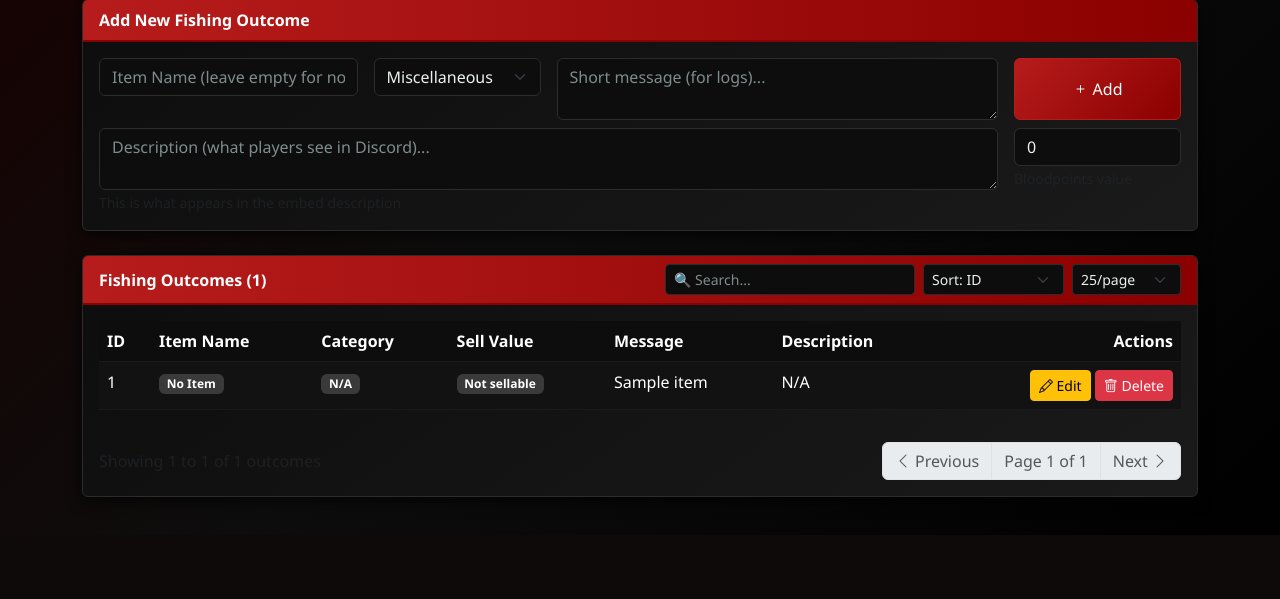
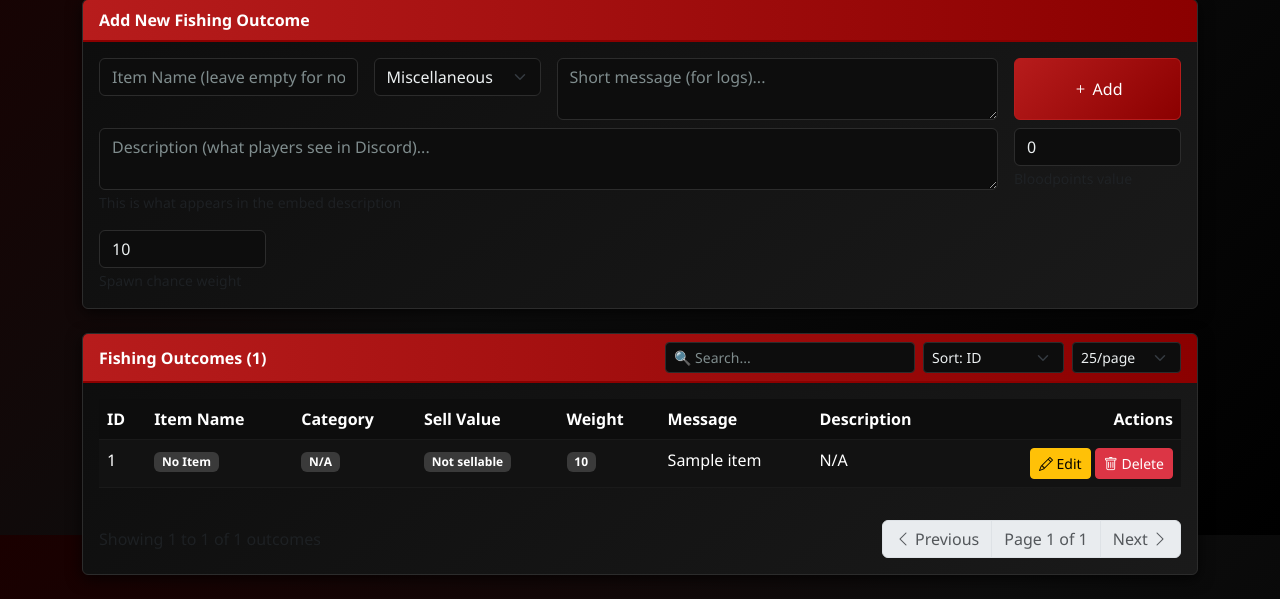
Before and after one commit to mothsnyx/entity, a Flask app: template templates/fishing.html in a window 1280 px wide. Shown: the part 265-864 px from the top of the page. Before the commit the page ends 800 px from the top, so only its background shows below. Run offline with Flask 3, Linux system fonts and the light colour scheme; the template is opened without the code that fills it: most values are stand-ins (such as "Sample title", 1, 10 or a date in 2020).

Commit message:
Update fishing.html

```diff
--- a/templates/fishing.html
+++ b/templates/fishing.html
@@ -47,6 +47,10 @@
                     <input type="number" name="sell_value" class="form-control" placeholder="Sell Value (BP)" min="0" value="0">
                     <small class="text-muted">Bloodpoints value</small>
                 </div>
+                <div class="col-md-2">
+                    <input type="number" name="weight" class="form-control" placeholder="Weight" min="1" value="10">
+                    <small class="text-muted">Spawn chance weight</small>
+                </div>
             </div>
         </form>
     </div>
@@ -85,6 +89,7 @@
                         <th>Item Name</th>
                         <th>Category</th>
                         <th>Sell Value</th>
+                        <th>Weight</th>
                         <th>Message</th>
                         <th>Description</th>
                         <th class="text-end">Actions</th>
@@ -113,6 +118,13 @@
                                 <span class="badge bg-warning text-dark">{{ item[5] }} BP</span>
                             {% else %}
                                 <span class="badge bg-secondary">Not sellable</span>
+                            {% endif %}
+                        </td>
+                        <td>
+                            {% if item[6] %}
+                                <span class="badge bg-primary">{{ item[6] }}</span>
+                            {% else %}
+                                <span class="badge bg-secondary">10</span>
                             {% endif %}
                         </td>
                         <td>{{ item[2] }}</td>
@@ -166,6 +178,11 @@
                                             <label class="form-label">Sell Value (Bloodpoints)</label>
                                             <input type="number" name="sell_value" class="form-control" value="{{ item[5] or 0 }}" min="0">
                                             <small class="text-muted">How many BP this item sells for (0 = not sellable)</small>
+                                        </div>
+                                        <div class="mb-3">
+                                            <label class="form-label">Weight (Spawn Chance)</label>
+                                            <input type="number" name="weight" class="form-control" value="{{ item[6] or 10 }}" min="1">
+                                            <small class="text-muted">Higher number = more common. Default: 10</small>
                                         </div>
                                     </div>
                                     <div class="modal-footer">
```
